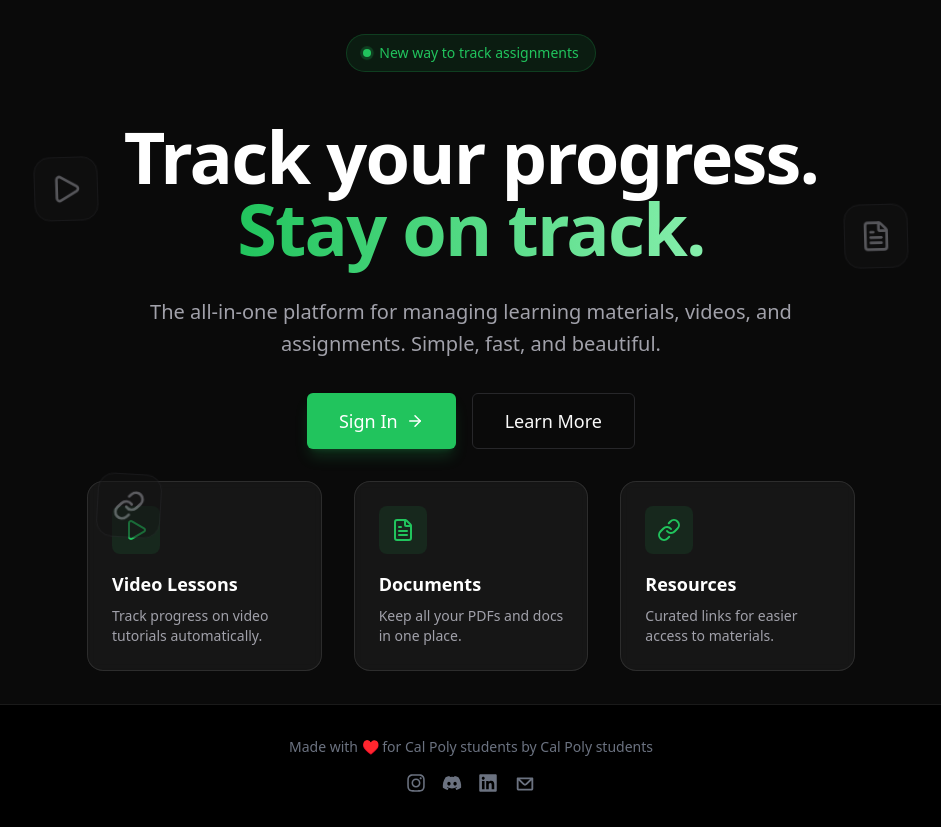
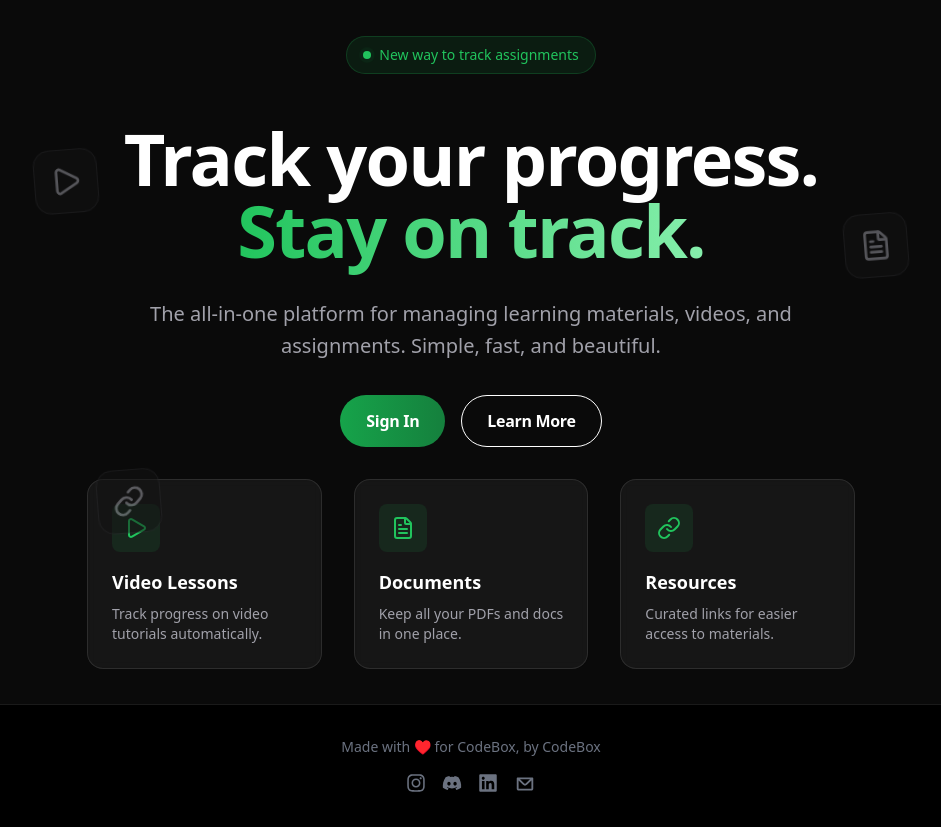
Before and after one commit to rishi-thak/CodeBox-DidYouDoIt, a React (Create React App) app in the folder frontend/: page / in a window 1280 px wide. Shown: the whole page, without its empty margins (169-1110 px from the left). Built offline with nearby package versions, Linux system fonts and the light colour scheme.

Commit message:
sign in features + smoother animation

```diff
--- a/frontend/src/App.tsx
+++ b/frontend/src/App.tsx
@@ -12,11 +12,9 @@ import SignIn from './pages/SignIn';
 const queryClient = new QueryClient();
 
 function AppRoutes() {
-  const { user, isLoading } = useAuth();
+  const { user } = useAuth();
 
-  if (isLoading) {
-    return <div className="h-screen w-screen flex items-center justify-center bg-background text-primary">Loading...</div>;
-  }
+
 
   return (
     <Router>
--- a/frontend/src/components/BackgroundOrbs.tsx
+++ b/frontend/src/components/BackgroundOrbs.tsx
@@ -10,11 +10,12 @@ export function BackgroundOrbs() {
                          scale: [1, 1.2, 1],
                     }}
                     transition={{
-                         duration: 20,
+                         duration: 5,
                          repeat: Infinity,
                          ease: "linear"
                     }}
-                    className="absolute top-[-10%] left-[-10%] w-[500px] h-[500px] bg-primary/20 rounded-full blur-[100px]"
+                    style={{ willChange: "transform" }}
+                    className="absolute top-[-10%] left-[-10%] w-[500px] h-[500px] bg-primary/20 rounded-full blur-[80px]"
                />
                <motion.div
                     animate={{
@@ -23,11 +24,12 @@ export function BackgroundOrbs() {
                          scale: [1, 1.3, 1],
                     }}
                     transition={{
-                         duration: 25,
+                         duration: 6,
                          repeat: Infinity,
                          ease: "linear"
                     }}
-                    className="absolute bottom-[-10%] right-[-10%] w-[600px] h-[600px] bg-primary/10 rounded-full blur-[120px]"
+                    style={{ willChange: "transform" }}
+                    className="absolute bottom-[-10%] right-[-10%] w-[600px] h-[600px] bg-primary/10 rounded-full blur-[80px]"
                />
                <div className="absolute top-[20%] left-[50%] w-[300px] h-[300px] bg-secondary/30 rounded-full blur-[80px]" />
           </div>
--- a/frontend/src/components/Footer.tsx
+++ b/frontend/src/components/Footer.tsx
@@ -14,7 +14,7 @@ const Footer = () => {
                <div className="max-w-7xl mx-auto px-4 sm:px-6 lg:px-8">
                     <div className="flex flex-col items-center justify-center space-y-4">
                          <p className="text-sm text-gray-500">
-                              Made with ♥️ for Cal Poly students by Cal Poly students
+                              Made with ♥️ for CodeBox, by CodeBox
                          </p>
                          <div className="flex space-x-4">
                               <a
--- a/frontend/src/components/ui/SlideInButton.tsx
+++ b/frontend/src/components/ui/SlideInButton.tsx
@@ -117,10 +117,8 @@ const SlideInButton: React.FC<SlideInButtonProps> = ({
                clearTimeout(timeoutRef.current);
           }
 
-          // Delay background fill to allow circle animation to be visible
-          timeoutRef.current = setTimeout(() => {
-               setShowBackgroundFill(true);
-          }, 200);
+          // Show background fill instantly
+          setShowBackgroundFill(true);
      };
 
      const handleMouseMove = (e: React.MouseEvent<HTMLDivElement>) => {
@@ -226,18 +224,18 @@ const SlideInButton: React.FC<SlideInButtonProps> = ({
                     transition={{
                          type: "spring",
                          stiffness: 400,
-                         damping: 25,
+                         damping: 30,
                     }}>
                     <motion.div
-                         initial={{ x: 16 }}
+                         initial={{ x: 10 }}
                          animate={{
-                              x: isHovered ? 0 : 16,
+                              x: isHovered ? 0 : 10,
                          }}
                          transition={{
                               type: "spring",
                               stiffness: 400,
-                              damping: 25,
-                              delay: isHovered ? 0.1 : 0,
+                              damping: 30,
+                              delay: isHovered ? 0.05 : 0,
                          }}>
                          <IconComponent
                               size={currentVariant.iconSize}
--- a/frontend/src/hooks/useAuth.ts
+++ b/frontend/src/hooks/useAuth.ts
@@ -11,7 +11,7 @@ export function useAuth() {
      });
 
      const loginMutation = useMutation({
-          mutationFn: ({ email, role }: { email: string, role?: 'admin' | 'user' }) => api.auth.login(email, role),
+          mutationFn: ({ email, role }: { email: string, role: 'admin' | 'user' }) => api.auth.login(email, role),
           onSuccess: (newUser) => {
                queryClient.setQueryData(['auth', 'me'], newUser);
           },
--- a/frontend/src/pages/Home.tsx
+++ b/frontend/src/pages/Home.tsx
@@ -1,9 +1,8 @@
 import React from 'react';
-import { Button } from '../components/ui/button';
+import SlideInButton from '../components/ui/SlideInButton';
 import { useAuth } from '../hooks/useAuth';
-import { FileText, Play, Link as LinkIcon, ArrowRight } from 'lucide-react';
+import { FileText, Play, Link as LinkIcon } from 'lucide-react';
 import { motion } from 'framer-motion';
-import { Link } from 'react-router-dom';
 export default function Home() {
      useAuth(); // Just to load auth context if needed, though we don't access user here directly
 
@@ -12,7 +11,7 @@ export default function Home() {
                <motion.div
                     initial={{ opacity: 0, y: 20 }}
                     animate={{ opacity: 1, y: 0 }}
-                    transition={{ duration: 0.8 }}
+                    transition={{ duration: 0.4 }}
                     className="max-w-3xl mx-auto space-y-8"
                >
                     <div className="inline-flex items-center gap-2 px-4 py-2 rounded-full border border-primary/20 bg-primary/10 text-primary text-sm font-medium mb-4">
@@ -36,25 +35,31 @@ export default function Home() {
                     </p>
 
                     <div className="flex flex-col sm:flex-row items-center justify-center gap-4 mt-8">
-                         <Button
-                              size="lg"
-                              className="h-14 px-8 text-lg gap-2 shadow-lg shadow-primary/20"
-                              asChild
-                         >
-                              <Link to="/signin">
-                                   Sign In <ArrowRight size={18} />
-                              </Link>
-                         </Button>
-                         <Button
-                              size="lg"
-                              variant="outline"
-                              className="h-14 px-8 text-lg"
-                              asChild
-                         >
-                              <a href="https://codeboxorg.com" target="_blank" rel="noreferrer">
-                                   Learn More
-                              </a>
-                         </Button>
+                         <SlideInButton
+                              link="/signin"
+                              variant="large"
+                              buttonText="Sign In"
+                              useGradient={true}
+                              gradientFrom="#16a34a"
+                              gradientTo="#15803d"
+                              hoverGradientFrom="#15803d"
+                              defaultTextColor="#ffffff"
+                              hoverTextColor="#ffffff"
+                              iconName="ArrowRight"
+                         />
+                         <SlideInButton
+                              link="https://codeboxorg.com"
+                              variant="large"
+                              buttonText="Learn More"
+                              defaultBackgroundColor="transparent"
+                              hoverBackgroundColor="#ffffff"
+                              defaultTextColor="#ffffff"
+                              hoverTextColor="#000000"
+                              borderColor="#ffffff"
+                              hoverBorderColor="#ffffff"
+                              iconName="ExternalLink"
+                              newTab={true}
+                         />
                     </div>
 
                     <div className="mt-20 grid grid-cols-1 sm:grid-cols-3 gap-8 text-left">
@@ -96,11 +101,12 @@ function FloatingIcon({ icon: Icon, className, delay }: { icon: any, className:
                     rotate: [0, 5, -5, 0]
                }}
                transition={{
-                    duration: 6,
+                    duration: 2,
                     repeat: Infinity,
                     delay: delay,
                     ease: "easeInOut"
                }}
+               style={{ willChange: "transform" }}
                className={`absolute hidden lg:flex w-16 h-16 rounded-2xl bg-card border border-border items-center justify-center text-muted-foreground opacity-50 ${className}`}
           >
                <Icon size={32} />
```
